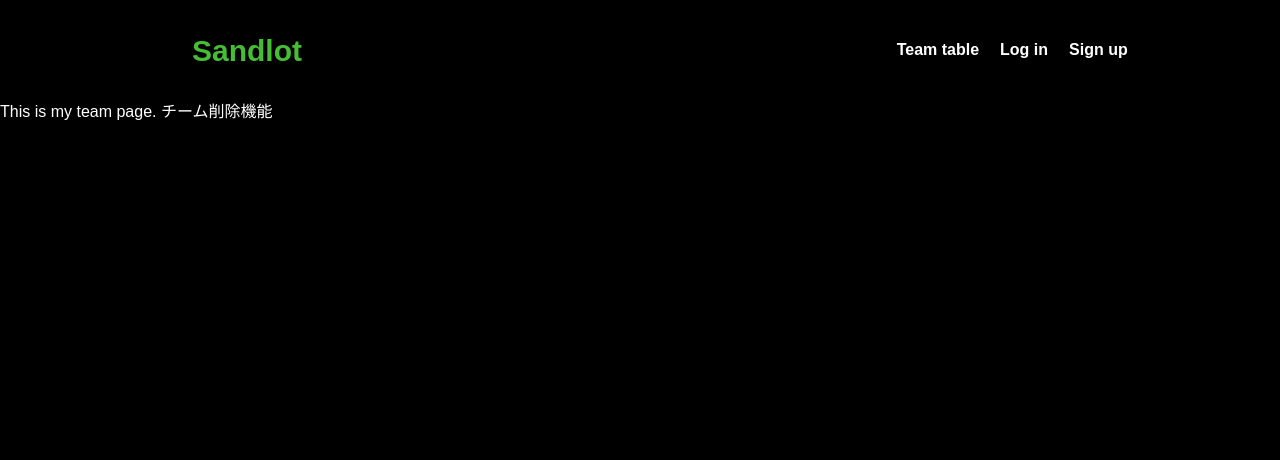
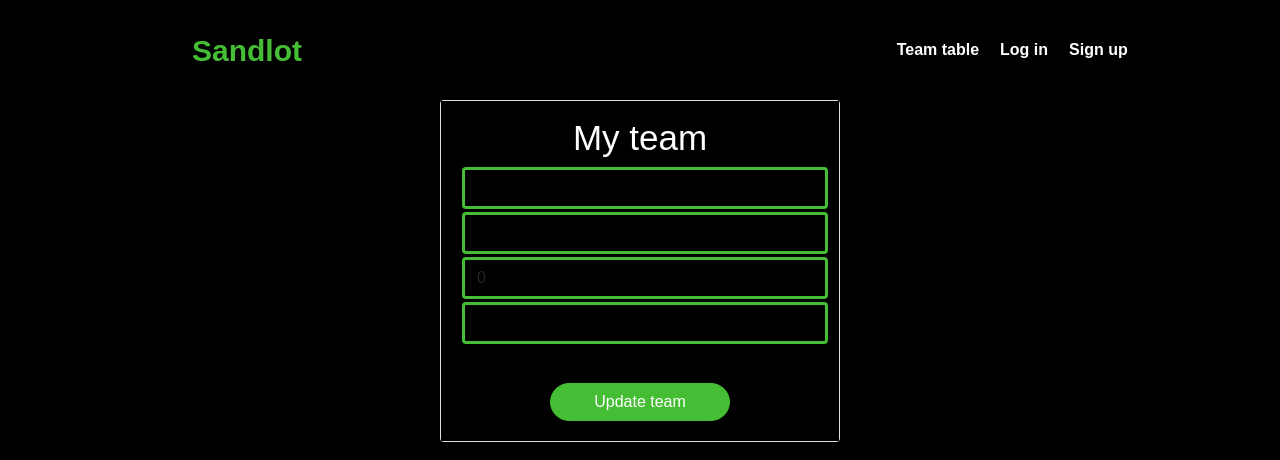
Before and after one commit to kaheiseki/sandlot, a React (Create React App) app: page /myteam in a window 1280 px wide. Shown: the top 460 px of the page. Built offline with nearby package versions, Linux system fonts and the light colour scheme; no server answers.

Commit message:
modify header and add my-team

```diff
--- a/src/components/header/header.js
+++ b/src/components/header/header.js
@@ -6,13 +6,17 @@ import { auth, db } from '../../firebase'
 import { onAuthStateChanged } from 'firebase/auth'
 import { collection,getDocs,query,where } from 'firebase/firestore'
 import { useState } from 'react'
+import { Logout } from "../../pages/logout/logout";
 
 // import { Link } from "react-router-dom";
 
 
 // ヘッダーを表示するコンポーネント
 const Header = ({isLogin, username}) => {
-
+  const LogOut = () => {
+    console.log("logout");
+    auth.signOut();
+  }
   if(isLogin){
     return(
       <Navbar collapseOnSelect expand="lg" className="header_outline">
@@ -27,8 +31,7 @@ const Header = ({isLogin, username}) => {
               <Nav.Link href="/myteam" className="headerContents">MyTeam</Nav.Link>
               <Nav.Link href="/creategame" className="headerContents">Post game</Nav.Link>
               <Nav.Link href="/teamtable" className="headerContents">Team table</Nav.Link>
-              <Nav.Link href="/login" className="headerContents">Log in</Nav.Link>
-              <Nav.Link href="/signup" className="headerContents">Sign up</Nav.Link>
+              <Nav.Link href="/login" className="headerContents" onClick={()=>LogOut()}>Log out</Nav.Link>
               {username}
             </Nav>
           </div>
--- a/src/pages/login/login.js
+++ b/src/pages/login/login.js
@@ -25,8 +25,6 @@ export const Login = () => {
       const user = userCredential.user;
     })
     .catch((error) => {
-      const errorCode = error.code;
-      const errorMessage = error.message;
       alert(error.code);
       // catchで終わらないで
     });
--- a/src/pages/my_team/my_team.js
+++ b/src/pages/my_team/my_team.js
@@ -5,28 +5,76 @@ import { db } from '../../firebase'
 import { collection,getDocs,query,where } from 'firebase/firestore'
 import { useEffect } from 'react'
 import { useState } from 'react'
+import {Card,Button} from 'react-bootstrap';
+import { unstable_batchedUpdates } from 'react-dom'
 
 export const MyTeam = () => {
 
-  const [username,setUsername] = useState("");
+  const [uid,setUid] = useState("");
+  const [teamname,setTeamname] = useState("");
+  const [place,setPlace] = useState("");
+  const [count,setCount] = useState(0);
+  const [captain,setCaptain] = useState("");
   onAuthStateChanged(auth,async (user) => {
     if(user){
-      const uid = user.uid;
-      const email = user.email;
-      const q = query(collection(db, "Users"),where("id","==",uid));
+      setUid(user.uid);
+      const q = query(collection(db, "Teams"),where("userid","==",uid));
       const querySnapshot = await getDocs(q);
       querySnapshot.forEach((doc)=>{
-        setUsername(doc.data().name);
-        console.log(username);
+        setTeamname(doc.data().name);
+        setPlace(doc.data().place);
+        setCount(doc.data().count);
+        setCaptain(doc.data().captain);
       });
+
     }
   })
 
+  const upDate = ()=>{
+
+  }
+
   return (
     <div>
-    {username}
-      This is my team page.
-      チーム削除機能
+    <Card className='add_team_card'>
+        <Card.Body>
+          <Card.Title className='create_game_post_title'>My team</Card.Title>
+          <input
+            className='form-control'
+            value={teamname}
+            onChange={(event) => {
+              setTeamname(event.target.value);
+            }}
+          />
+          <input
+            className='form-control'
+            value = {place}
+            onChange={(event) => {
+              setPlace(event.target.value);
+            }}
+          />
+          <input
+            className='form-control'
+            type="number"
+            value = {count}
+            onChange={(event) => {
+              setCount(event.target.value);
+            }}
+          />
+          <input
+            className='form-control'
+            value={captain}
+            onChange={(event) => {
+              setCaptain(event.target.value);
+            }}
+          />
+        </Card.Body>
+        <form>
+          <Button onClick={() => upDate()}>
+              Update team
+          </Button>
+        </form>
+      </Card>
     </div>
   )
 }
```
Also changed, not shown: 1 other file (tests, documents, lock files or other folders).
